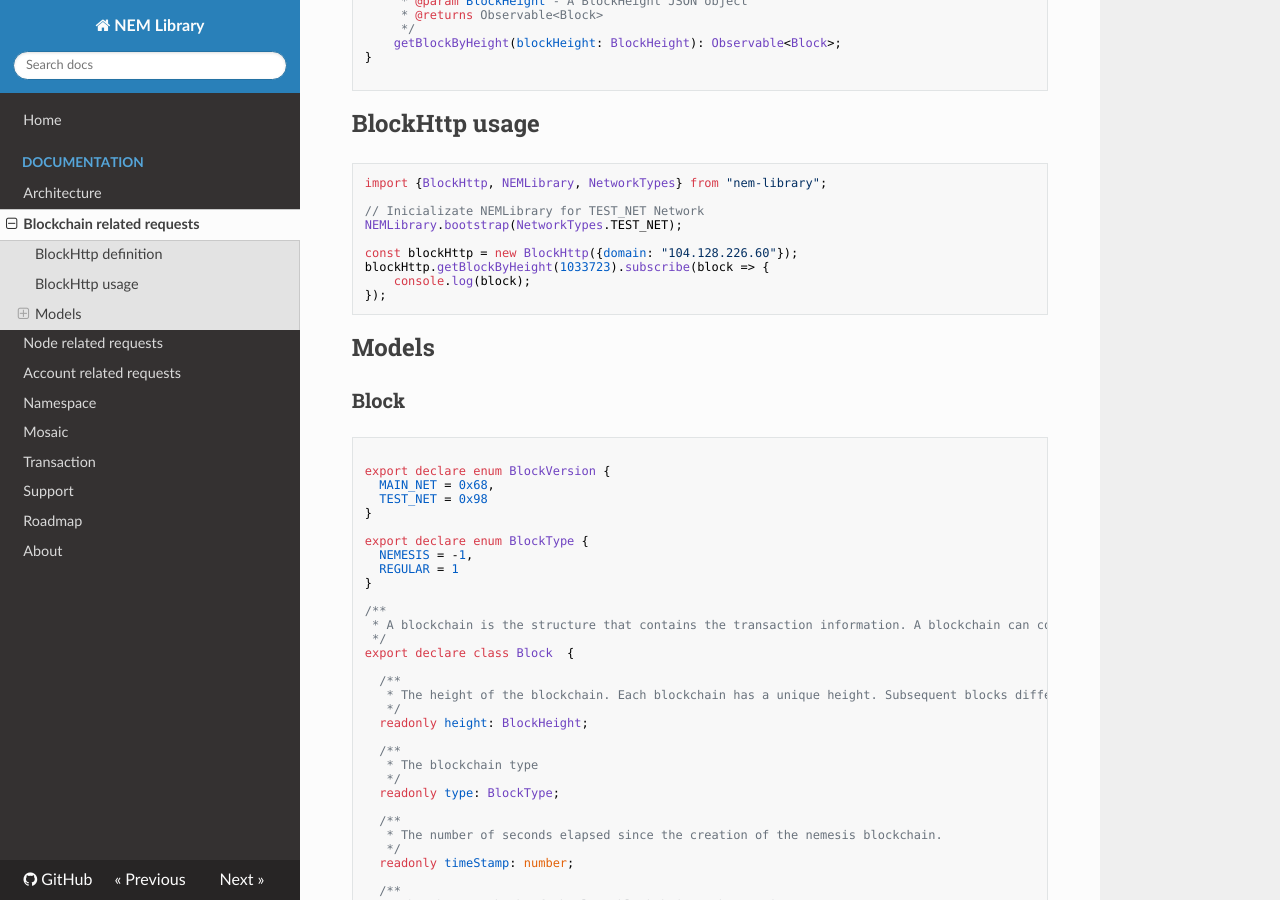
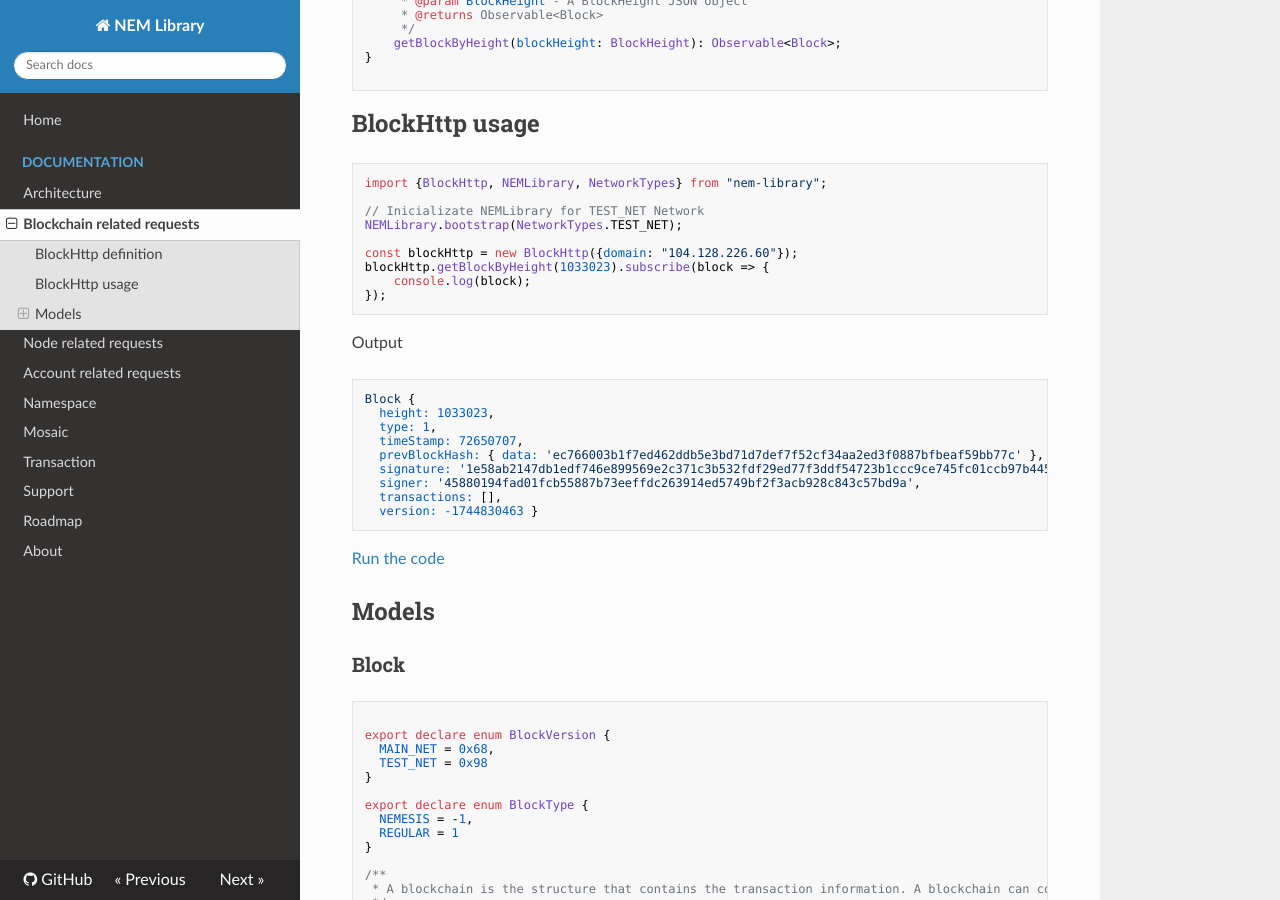
Before and after one commit to takahser/nem-library-docs, an MkDocs documentation site: the page built from docs/documentation/blockchain.md, in a window 1280 px wide and 900 px high, scrolled down 769 px. Built offline with MkDocs 1.6.1, drawn with Linux system fonts in a browser that asks for light colours; nearby versions of some CDN libraries; old or Windows-style settings are respelled for this version of MkDocs.

Commit message:
ADDED Blockchain example output ADDED Node example output

````diff
--- a/docs/documentation/blockchain.md
+++ b/docs/documentation/blockchain.md
@@ -37,10 +37,26 @@
 NEMLibrary.bootstrap(NetworkTypes.TEST_NET);
 
 const blockHttp = new BlockHttp({domain: "104.128.226.60"});
-blockHttp.getBlockByHeight(1033723).subscribe(block => {
+blockHttp.getBlockByHeight(1033023).subscribe(block => {
     console.log(block);
 });
 ```
+
+Output
+
+```
+Block {
+  height: 1033023,
+  type: 1,
+  timeStamp: 72650707,
+  prevBlockHash: { data: 'ec766003b1f7ed462ddb5e3bd71d7def7f52cf34aa2ed3f0887bfbeaf59bb77c' },
+  signature: '1e58ab2147db1edf746e899569e2c371c3b532fdf29ed77f3ddf54723b1ccc9ce745fc01ccb97b445e90e509035b1909950c4ba3428c20f31056bab4feff2e00',
+  signer: '45880194fad01fcb55887b73eeffdc263914ed5749bf2f3acb928c843c57bd9a',
+  transactions: [],
+  version: -1744830463 }
+```
+
+[Run the code](https://github.com/aleixmorgadas/nem-library-examples/blob/master/concepts/blockchain/BlockHttpExample.ts)
 
 ## Models
 
````
Also changed, not shown: docs/documentation/node.md (+17 -0 lines).
